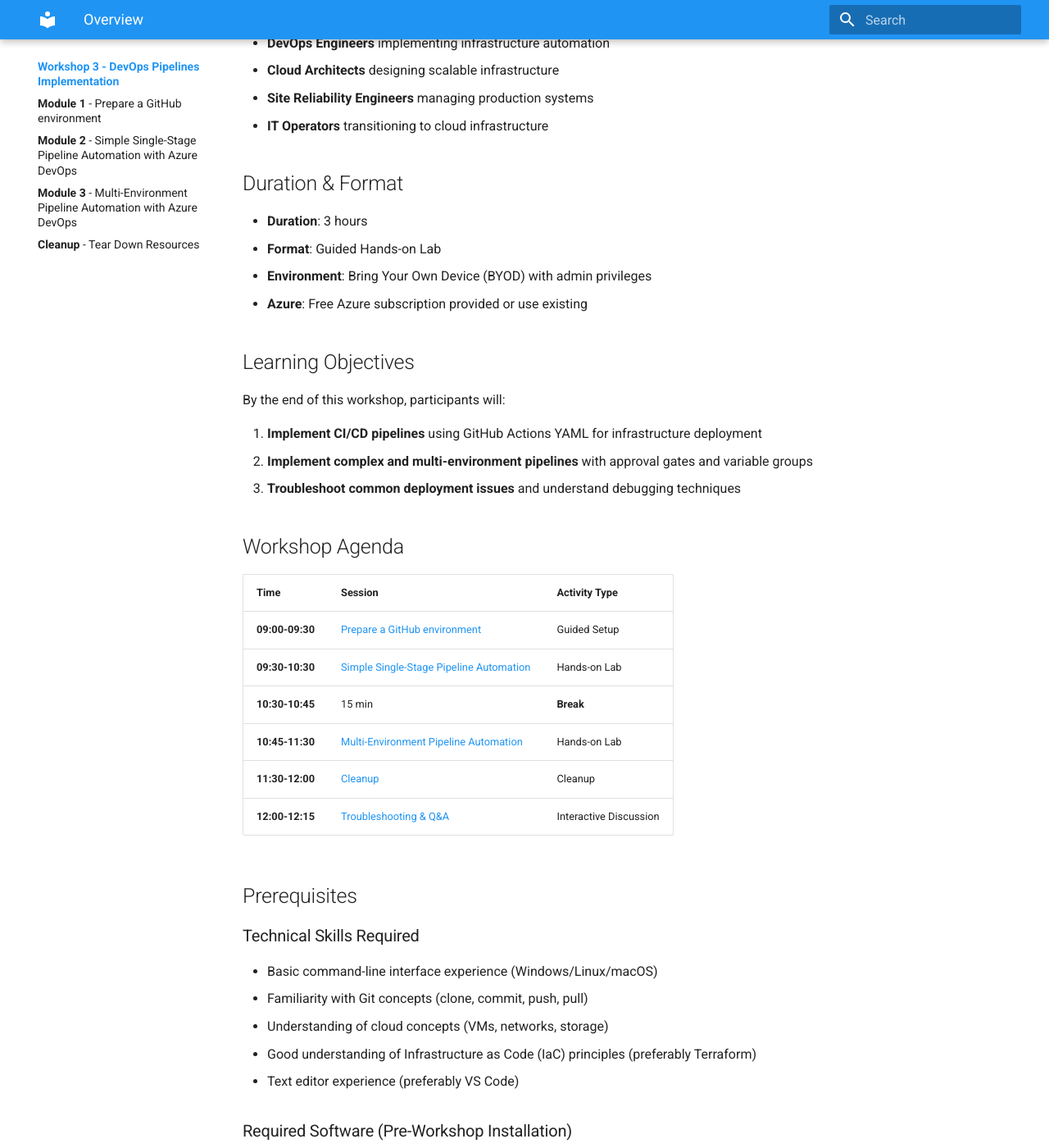
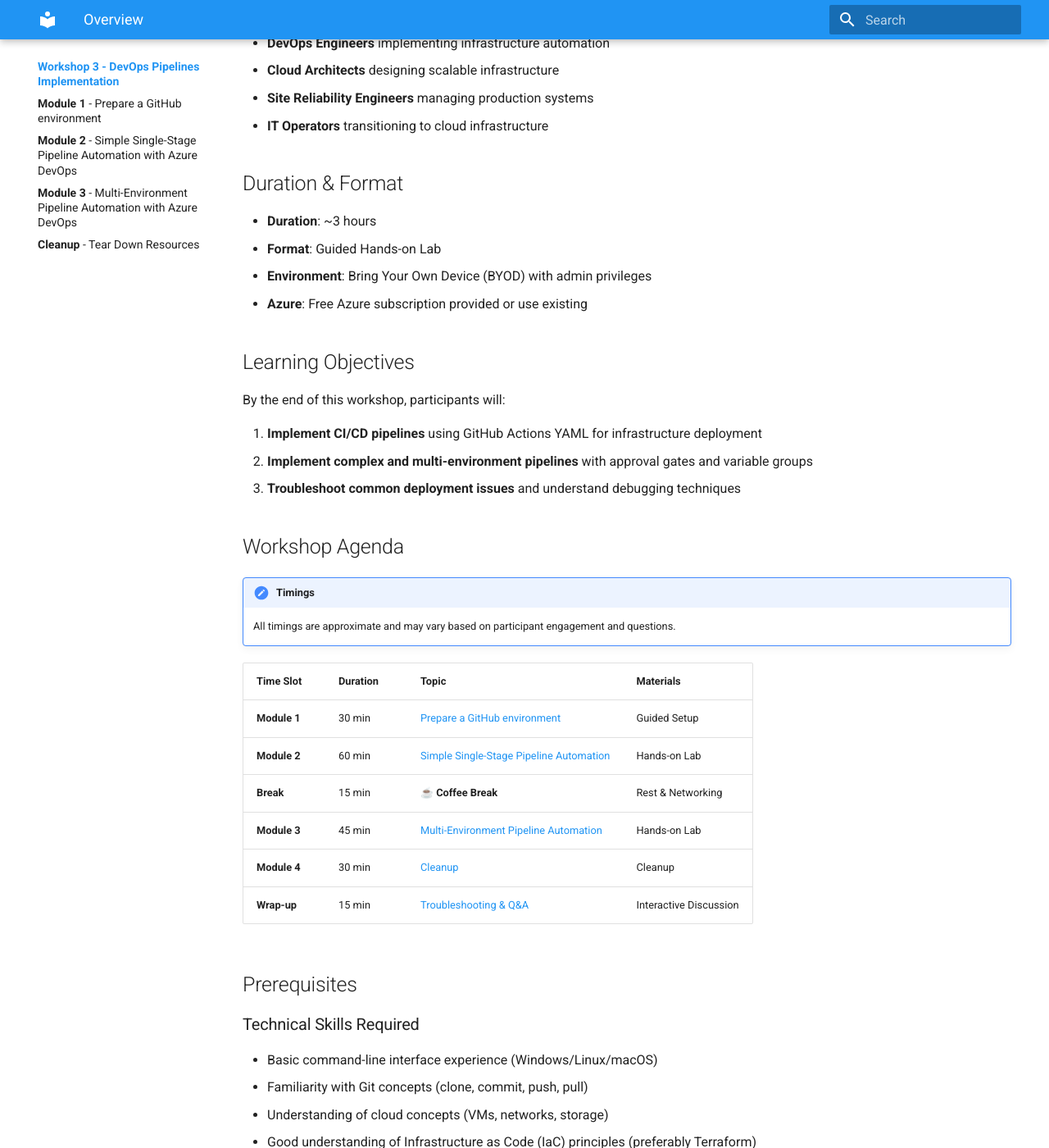
Before and after one commit to lrivallain/ms-alz-workshop, an MkDocs documentation site: the page built from docs/Workshop-3-DevOps-Pipelines-Implementation/README.md, in a window 1280 px wide and 1400 px high, scrolled down 572 px. Shown: the whole window at 82% size. Built offline with MkDocs 1.6.1 and Material for MkDocs 9.7.7, drawn with Linux system fonts in a browser that asks for light colours.

Commit message:
Improved readability for time format

```diff
--- a/docs/Workshop-3-DevOps-Pipelines-Implementation/README.md
+++ b/docs/Workshop-3-DevOps-Pipelines-Implementation/README.md
@@ -20,7 +20,7 @@ A hands-on technical workshop focused on deployment of Infrastructure as Code us
 
 ## Duration & Format
 
-- **Duration**: 3 hours
+- **Duration**: ~3 hours
 - **Format**: Guided Hands-on Lab
 - **Environment**: Bring Your Own Device (BYOD) with admin privileges
 - **Azure**: Free Azure subscription provided or use existing
@@ -35,14 +35,18 @@ By the end of this workshop, participants will:
 
 ## Workshop Agenda
 
-| Time | Session | Activity Type |
-|------|---------|---------------|
-| **09:00-09:30** | [Prepare a GitHub environment](content/01-github-environment) | Guided Setup |
-| **09:30-10:30** | [Simple Single-Stage Pipeline Automation](content/02-pipeline-automation) | Hands-on Lab |
-| **10:30-10:45** | 15 min | **Break** | |
-| **10:45-11:30** | [Multi-Environment Pipeline Automation](content/03-multienv-pipeline) | Hands-on Lab |
-| **11:30-12:00** | [Cleanup](content/04-cleanup) | Cleanup |
-| **12:00-12:15** | [Troubleshooting & Q&A](content/05-troubleshooting-qa) | Interactive Discussion |
+!!! note "Timings"
+
+    All timings are approximate and may vary based on participant engagement and questions.
+
+| Time Slot | Duration | Topic | Materials |
+|-----------|----------|-------|-----------|
+| **Module 1** | 30 min | [Prepare a GitHub environment](content/01-github-environment) | Guided Setup |
+| **Module 2** | 60 min | [Simple Single-Stage Pipeline Automation](content/02-pipeline-automation) | Hands-on Lab |
+| **Break** | 15 min | ☕ **Coffee Break** | Rest & Networking |
+| **Module 3** | 45 min | [Multi-Environment Pipeline Automation](content/03-multienv-pipeline) | Hands-on Lab |
+| **Module 4** | 30 min | [Cleanup](content/04-cleanup) | Cleanup |
+| **Wrap-up** | 15 min | [Troubleshooting & Q&A](content/05-troubleshooting-qa) | Interactive Discussion |
 
 ## Prerequisites
 
```
Also changed, not shown: docs/Workshop-1-Modern-DevOps-IaC-Essentials/README.md (+10 -10 lines), docs/Workshop-2-Practical-IaC-Terraform-Azure-Modules/README.md (+7 -7 lines).
